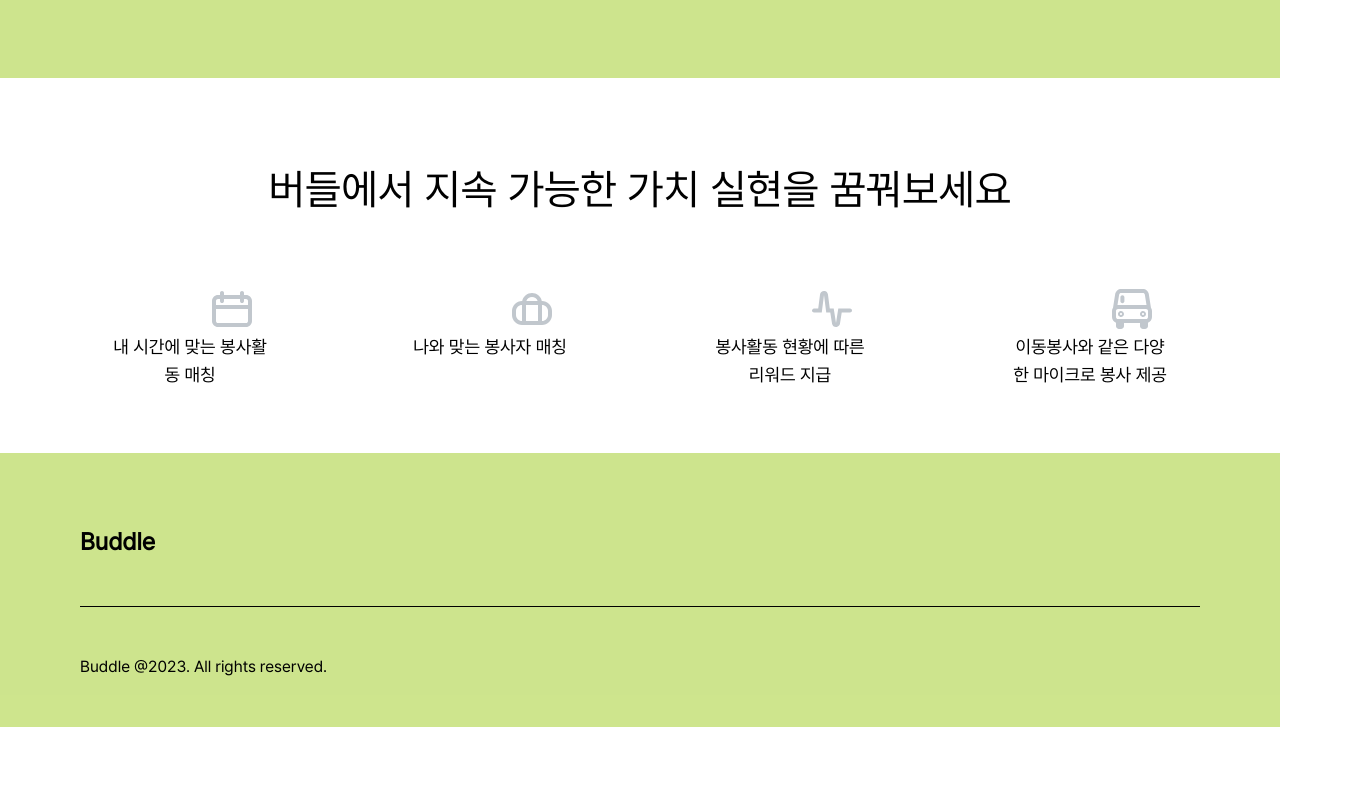
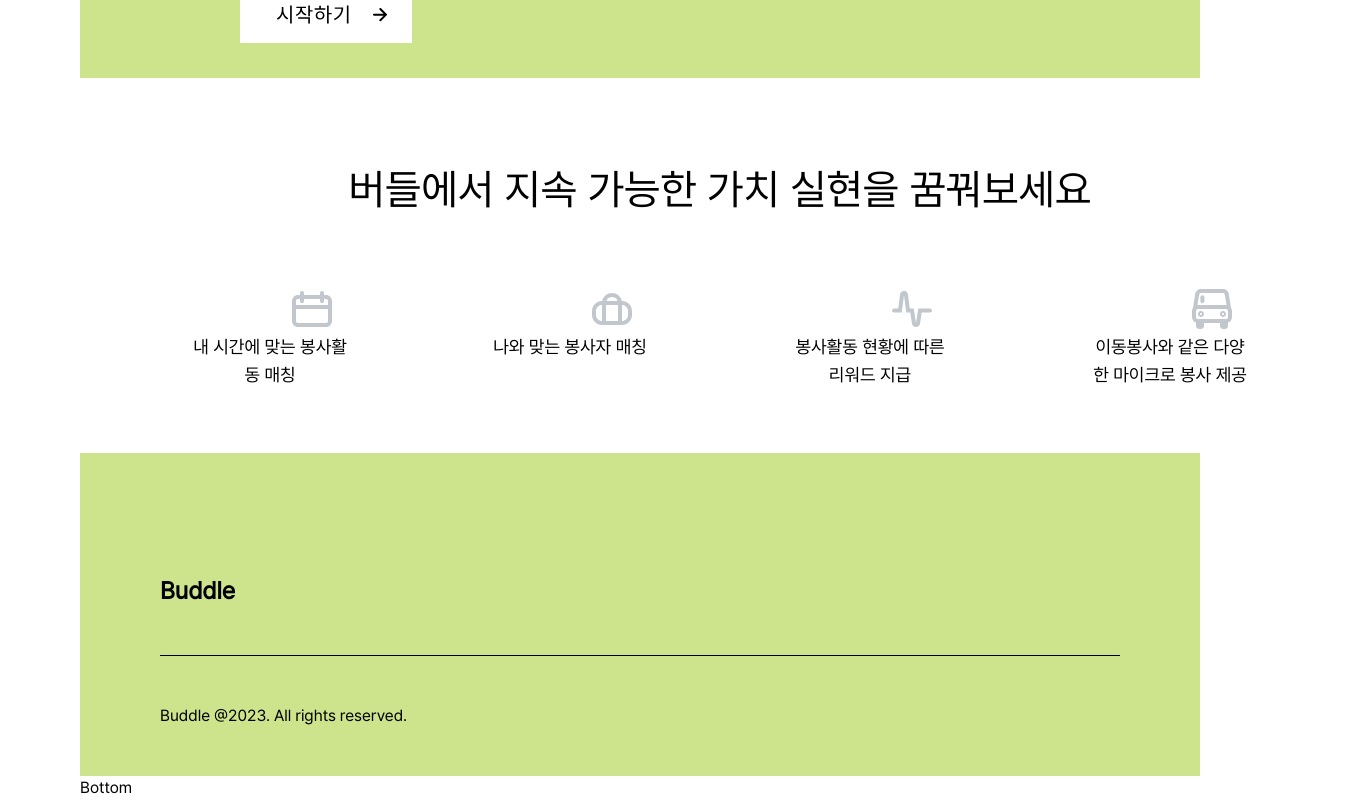
Before and after one commit to BuddlIes/FrontEnd, a React (Vite) app: page / in a window 1280 px wide. Shown: the part 322-1122 px from the top of the page, 1360 px wide, since content can reach past the window. Before the commit the page ends 1049 px from the top, so only its background shows below. Built offline with nearby package versions, Linux system fonts and the light colour scheme.

Commit message:
Feat: header, bottom layout 추가

```diff
--- a/src/App.jsx
+++ b/src/App.jsx
@@ -7,18 +7,20 @@ import Home from "../src/pages/Home";
 import MainPage from "./pages/MainPage";
 import LoginPage from "./pages/Login";
 import SignupPage from "./pages/Signup";
+import MainLayout from "./Components/MainLayout";
 
 function App() {
   const [count, setCount] = useState(0);
 
   return (
     <div className="w-full">
-      <Routes >
-        <Route path="/" element={<Home />} />
-        <Route path="/main" element={<MainPage />} />
-        <Route path="/Login" element={<LoginPage />} />
-        <Route path="/Signup" element={<SignupPage />} />
-        <Route path="/main" element={<MainPage />} />
+      <Routes>
+        <Route element={<MainLayout />}>
+          <Route path="/" element={<Home />} />
+          <Route path="/main" element={<MainPage />} />
+          <Route path="/Login" element={<LoginPage />} />
+          <Route path="/Signup" element={<SignupPage />} />
+        </Route>
       </Routes>
     </div>
   );
--- /dev/null
+++ b/src/Components/Bottom/index.jsx
@@ -0,0 +1,7 @@
+import React from "react";
+
+function Bottom() {
+  return <div>Bottom</div>;
+}
+
+export default Bottom;
--- a/src/Components/MainLayout/index.jsx
+++ b/src/Components/MainLayout/index.jsx
@@ -1,11 +1,13 @@
 import React from "react";
 import { Outlet } from "react-router-dom";
 import Header from "../Header";
+import Bottom from "../Bottom";
 function index() {
   return (
     <div className="px-20">
       <Header />
       <Outlet />
+      <Bottom />
     </div>
   );
 }
```
